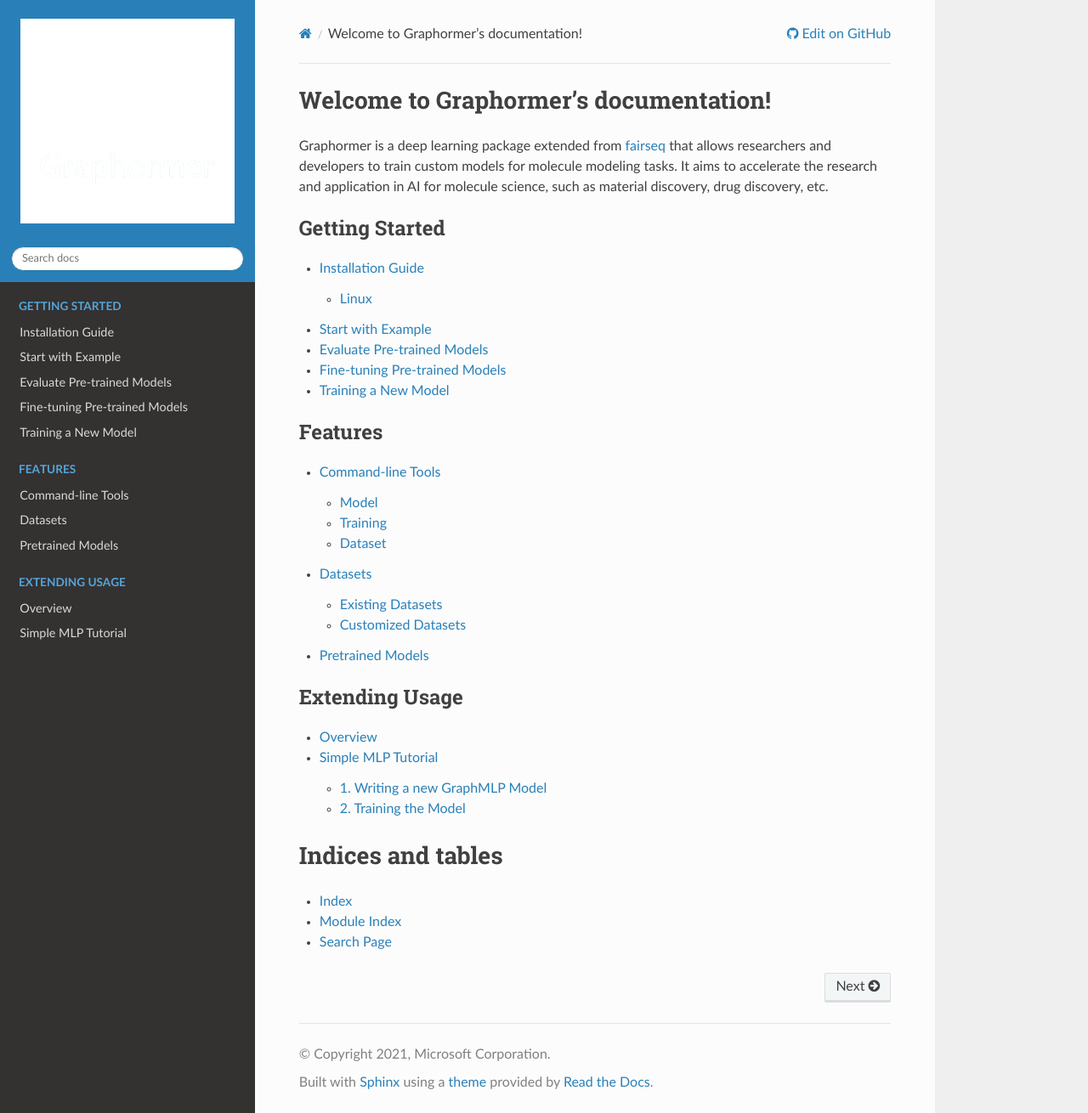
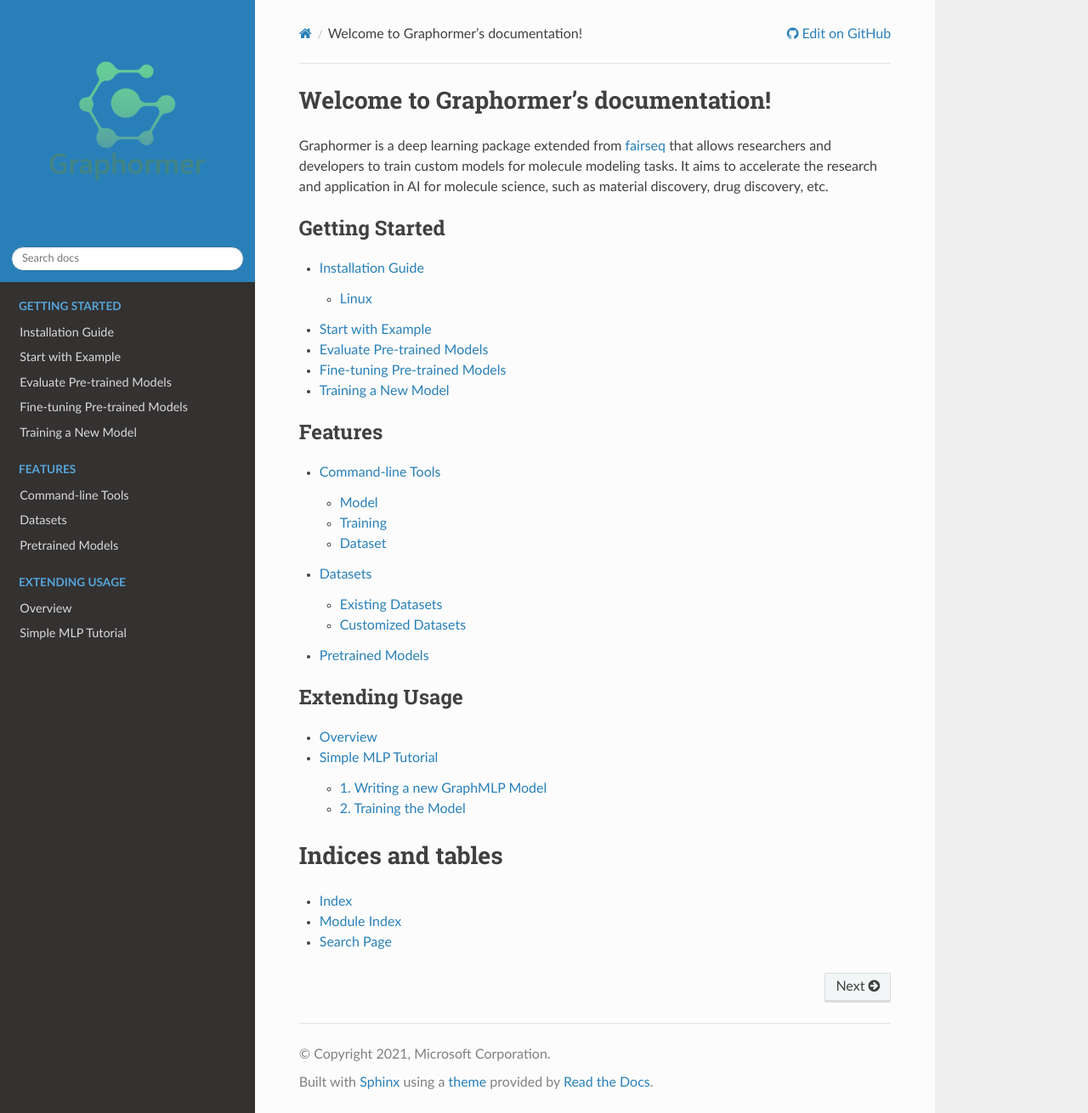
Before and after one commit to microsoft/Graphormer, a Sphinx documentation site: the page built from docs/index.rst, in a window 1280 px wide and 1310 px high. Shown: the whole window at 85% size. Built offline with Sphinx 7.4.7 and the Read the Docs theme 2.0.0, drawn with Linux system fonts in a browser that asks for light colours.

Commit message:
Revert "change doc logo (#58)" (#59)
This reverts commit ffc6aa48c95fc75d4026083cc97a96cca032ab19.

```diff
--- a/docs/conf.py
+++ b/docs/conf.py
@@ -63,4 +63,4 @@ html_theme_options = {
 # so a file named "default.css" will overwrite the builtin "default.css".
 html_static_path = ['_static']
 
-html_logo = str(CURR_PATH / 'logo-11.png')
+html_logo = str(CURR_PATH / 'logo-09.png')
```
Also changed, not shown: docs/logo-11.png (deleted).
